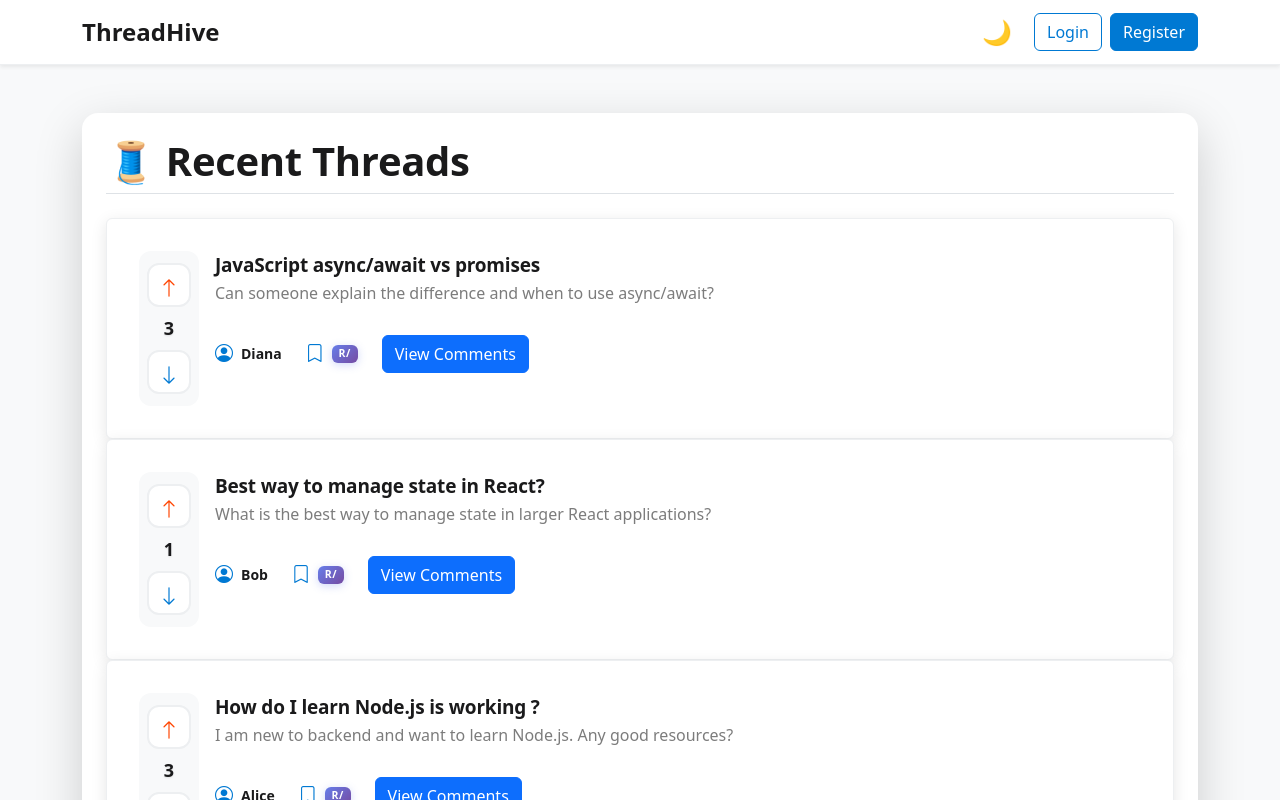
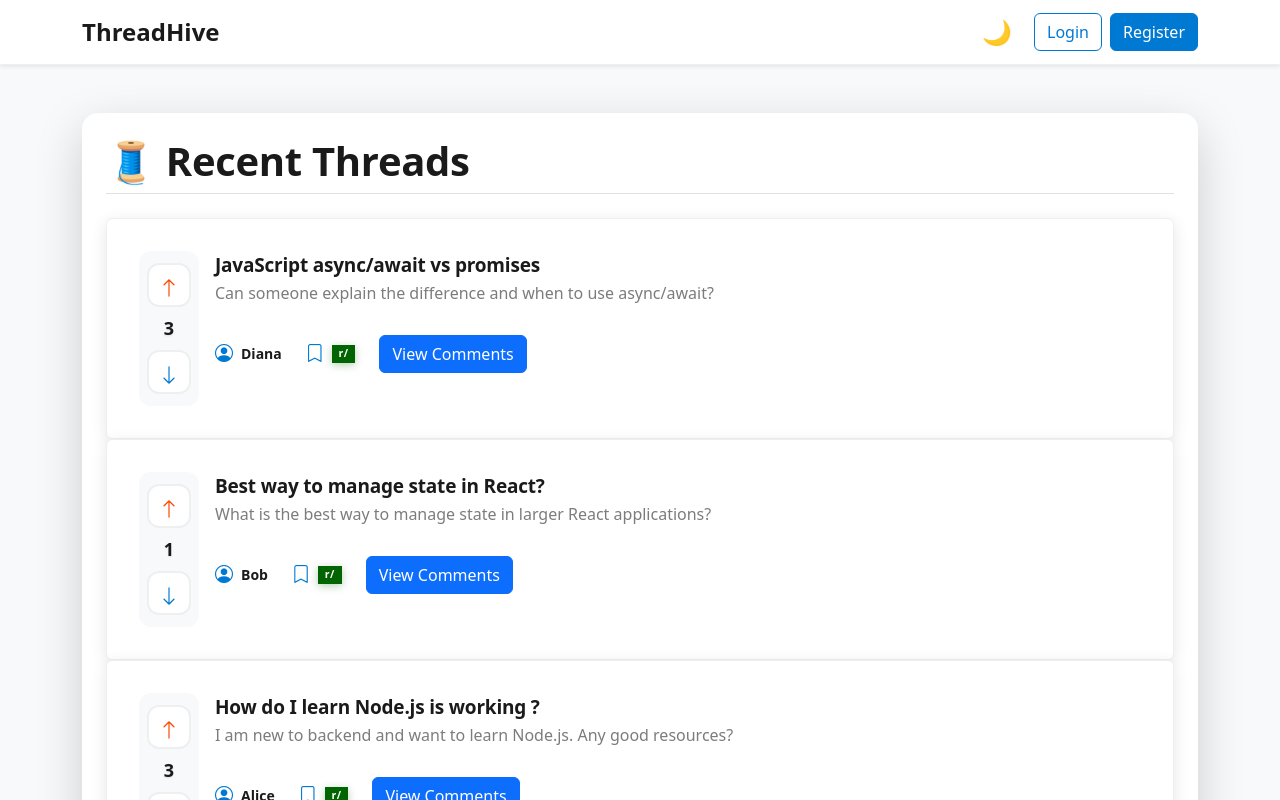
Before and after one commit to Objective-Enterprises/2026-05-09-react2, a React (Vite) app: page / in a window 1280 px wide. Built offline with nearby package versions, Linux system fonts and the light colour scheme.

Commit message:
Restyle badge

```diff
--- a/src/components/ThreadList/ThreadCard.css
+++ b/src/components/ThreadList/ThreadCard.css
@@ -128,14 +128,14 @@
 }
 
 .thread-meta-badge {
-  background: linear-gradient(135deg, #667eea 0%, #764ba2 100%);
+  background: #006400;
   color: white !important;
   padding: 6px 14px;
   font-size: 12px;
   font-weight: 700;
   border: none !important;
-  border-radius: 16px;
-  text-transform: uppercase;
+  border-radius: 0;
+  text-transform: lowercase;
   letter-spacing: 0.5px;
-  box-shadow: 0 2px 8px rgba(102, 126, 234, 0.3);
+  box-shadow: 0 2px 8px rgba(0, 100, 0, 0.3);
 }
--- a/src/components/ThreadList/ThreadList.css
+++ b/src/components/ThreadList/ThreadList.css
@@ -94,15 +94,17 @@
 }
 
 .subreddit-badge {
-  background: linear-gradient(135deg, #667eea 0%, #764ba2 100%);
+  background: #006400;
   color: white;
   font-size: 11px;
   font-weight: 700;
   padding: 5px 12px;
-  border-radius: 16px;
+  border-radius: 0;
   white-space: nowrap;
   border: none;
-  box-shadow: 0 2px 8px rgba(102, 126, 234, 0.3);
+  box-shadow: 0 2px 8px rgba(0, 100, 0, 0.3);
+  text-transform: lowercase;
+}
   text-transform: uppercase;
   letter-spacing: 0.5px;
 }
--- a/src/index.css
+++ b/src/index.css
@@ -89,8 +89,10 @@ textarea.form-control {
 
 /* Badge overrides */
 .badge {
-  background-color: var(--hover-bg) !important;
-  color: var(--text-dark) !important;
+  background-color: var(--hover-bg);
+  color: var(--text-dark);
+  border-radius: 0 !important;
+  text-transform: lowercase;
 }
 
 /* Text color classes */
```
